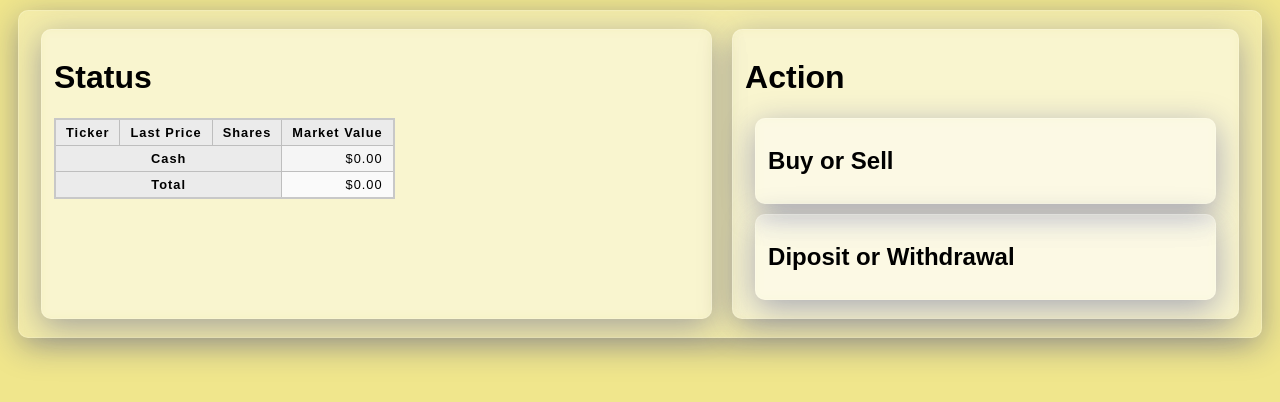
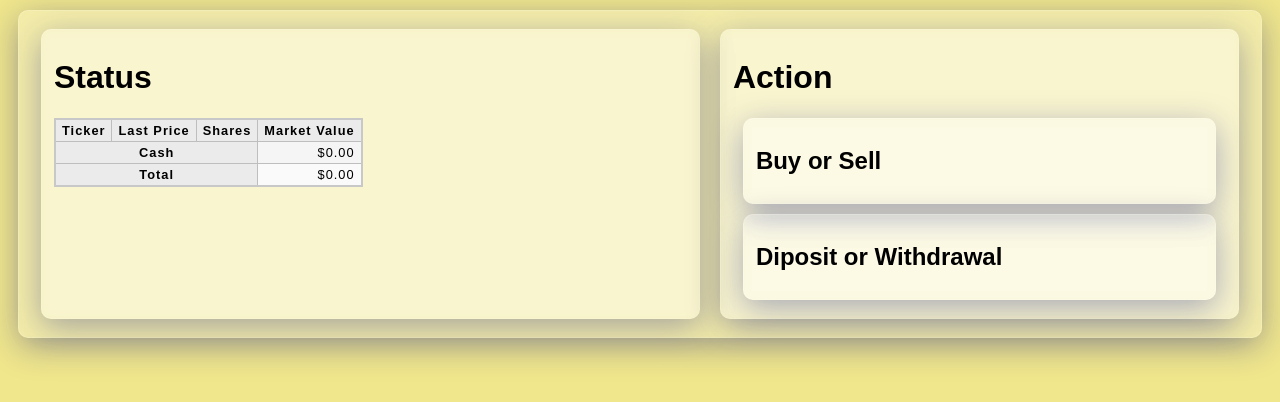
Before and after one commit to snifel0/dashboard, a Flask app: page /portfolio in a window 1280 px wide. Shown: the top 402 px of the page. Run offline with Flask 2, Linux system fonts and the light colour scheme; data that the repository does not hold is empty.

Commit message:
reduced table padding

```diff
--- a/web_server/src/static/stylesheets/minimal-table.css
+++ b/web_server/src/static/stylesheets/minimal-table.css
@@ -11,7 +11,7 @@ table {
 
 td, th {
   border: 1px solid rgb(190,190,190);
-  padding: 5px 10px;
+  padding: 3px 6px;
 }
 
 th {
```
